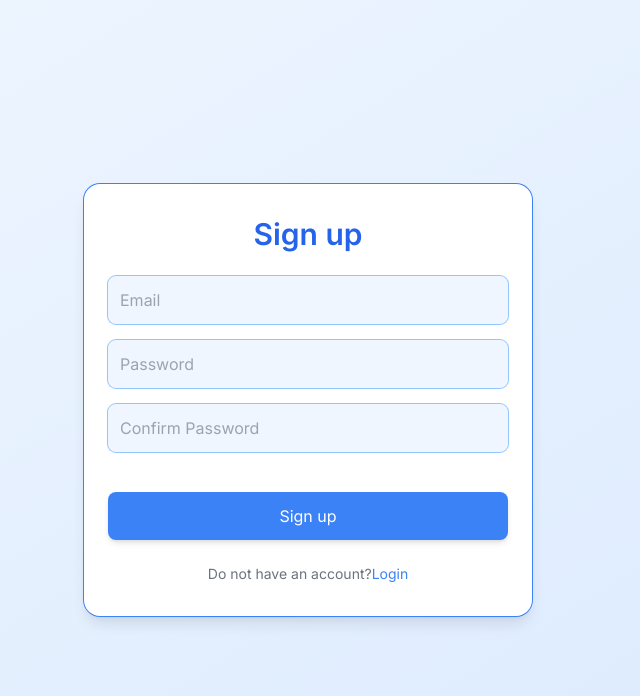
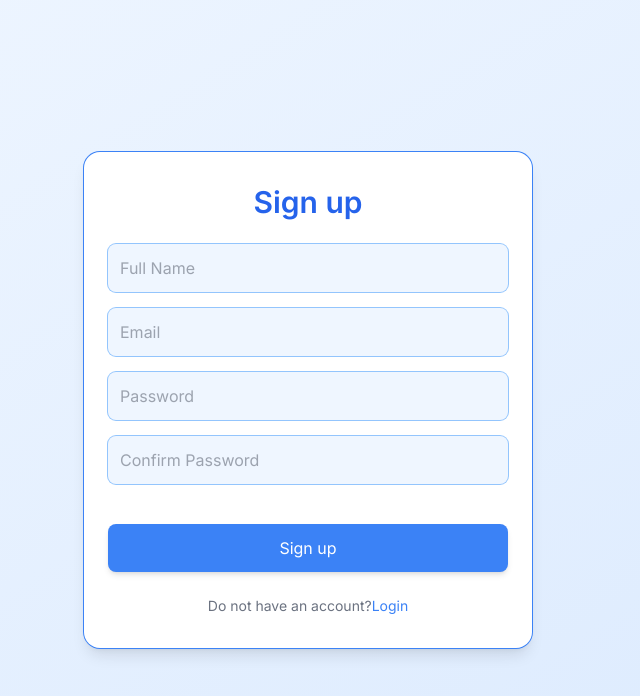
Before and after one commit to tsegaye27/ceramics-store, a Next.js app: page /auth/signup in a window 1280 px wide. Shown: the top 696 px of the page, without its empty margins (332-972 px from the left). Built offline with nearby package versions, Linux system fonts and the light colour scheme.

Commit message:
Refactor signup route: Add fullName field to request body validation

```diff
--- a/app/api/auth/signup/route.ts
+++ b/app/api/auth/signup/route.ts
@@ -5,11 +5,11 @@ import User from "@/app/models/User";
 
 export async function POST(req: Request) {
   try {
-    const { email, password } = await req.json();
+    const { fullName, email, password } = await req.json();
 
-    if (!email || !password) {
+    if (!fullName || !email || !password) {
       return NextResponse.json(
-        { message: "Missing email or password" },
+        { message: "Missing fullName, email or password" },
         { status: 400 }
       );
     }
@@ -27,6 +27,7 @@ export async function POST(req: Request) {
     const hashedPassword = await bcrypt.hash(password, 10);
 
     const newUser = new User({
+      fullName,
       email,
       hashedPassword,
     });
--- a/app/auth/signup/page.tsx
+++ b/app/auth/signup/page.tsx
@@ -5,6 +5,7 @@ import { useRouter } from "next/navigation";
 import React, { useState } from "react";
 
 const SignUpPage: React.FC = () => {
+  const [fullName, setFullName] = useState("");
   const [email, setEmail] = useState("");
   const [password, setPassword] = useState("");
   const [passwordConfirm, setPasswordConfirm] = useState("");
@@ -13,8 +14,8 @@ const SignUpPage: React.FC = () => {
 
   const handleSubmit = async (event: React.FormEvent) => {
     event.preventDefault();
-    if (!email || !password || !passwordConfirm) {
-      setError("Missing email, password or password confirmation");
+    if (!fullName || !email || !password || !passwordConfirm) {
+      setError("Missing name, email, password or password confirmation");
       return;
     }
     if (password.length < 6) {
@@ -27,6 +28,7 @@ const SignUpPage: React.FC = () => {
     }
     try {
       const response = await axios.post("/api/auth/signup", {
+        fullName,
         email,
         password,
       });
@@ -34,6 +36,7 @@ const SignUpPage: React.FC = () => {
         router.push("/auth/login");
       }
       console.log(response.data);
+      setFullName("");
       setEmail("");
       setPassword("");
       setPasswordConfirm("");
@@ -52,6 +55,13 @@ const SignUpPage: React.FC = () => {
         <h2 className="text-3xl font-semibold text-blue-600">Sign up</h2>
 
         <div className="w-full">
+          <input
+            type="text"
+            value={fullName}
+            onChange={(e) => setFullName(e.target.value)}
+            placeholder="Full Name"
+            className="block w-full p-3 ring-1 ring-blue-300 focus:ring-2 focus:ring-blue-500 outline-none rounded-lg mb-4 transition-all duration-200 ease-in-out bg-blue-50"
+          />
           <input
             type="email"
             value={email}
--- a/app/models/User.ts
+++ b/app/models/User.ts
@@ -1,6 +1,7 @@
 import mongoose, { Schema, model, Document } from "mongoose";
 
 interface IUser extends Document {
+  fullName: string;
   email: string;
   hashedPassword: string;
   createdAt: Date;
@@ -8,6 +9,10 @@ interface IUser extends Document {
 
 const userSchema = new Schema<IUser>(
   {
+    fullName: {
+      type: String,
+      required: true,
+    },
     email: {
       type: String,
       required: true,
```
